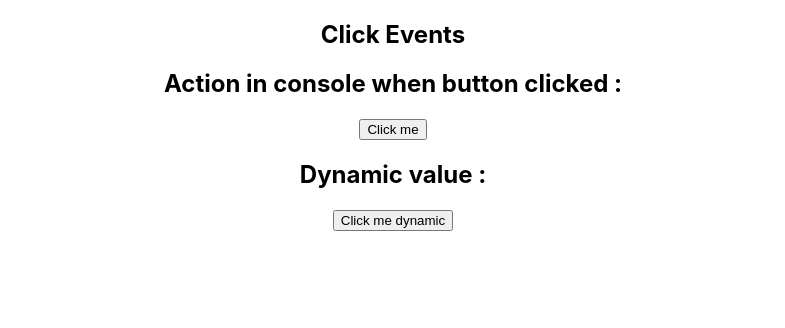
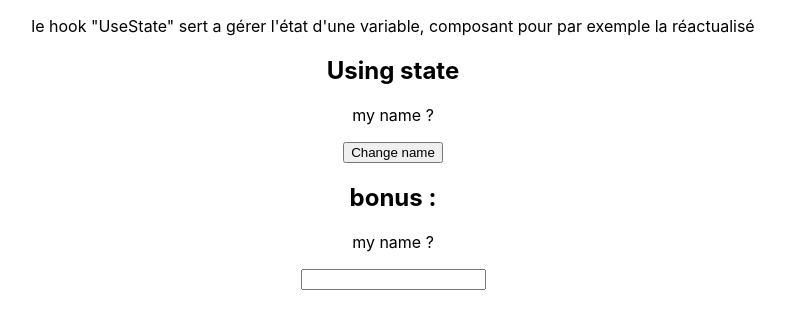
Before and after one commit to Mekune/React, a React (Create React App) app: page / in a window 1280 px wide. Shown: the top 328 px of the page, without its empty margins (247-1032 px from the left). Built offline with nearby package versions, Linux system fonts and the light colour scheme.

Commit message:
UseState

```diff
--- a/src/App.js
+++ b/src/App.js
@@ -1,10 +1,10 @@
 import "./App.css";
-import Click_Events from "./Click_Events";
+import Using_State from "./Using_State";
 
 function App() {
   return (
     <div className="App">
-      <Click_Events />
+      <Using_State />
     </div>
   );
 }
--- a/src/Click_Events.js
+++ /dev/null
@@ -1,21 +0,0 @@
-import React from "react";
-
-export default function Click_Events() {
-  const handleClick = () => {
-    console.log("hello world");
-  };
-
-  const handleClickAgain = (name) => {
-    console.log("hello " + name);
-  };
-  return (
-    <section>
-      <h2 className="title">Click Events</h2>
-      <h2>Action in console when button clicked :</h2>
-      <button onClick={handleClick}>Click me</button>
-
-      <h2>Dynamic value :</h2>
-      <button onClick={() => handleClickAgain("nans")}>Click me dynamic</button>
-    </section>
-  );
-}
--- /dev/null
+++ b/src/Using_State.js
@@ -0,0 +1,32 @@
+import React, { useState } from "react";
+
+export default function Using_State() {
+  // let name = "my name ?";
+  const [name, setName] = useState("my name ?");
+  const [name2, setName2] = useState("my name ?");
+
+  const handleClick = () => {
+    setName("nans");
+  };
+
+  const handleClick2 = (event) => {
+    setName2(event.target.value);
+  };
+  return (
+    <section>
+      <p className="definition">
+        le hook "UseState" sert a gérer l'état d'une variable, composant pour
+        par exemple la réactualisé
+      </p>
+      <h2 className="title">Using state</h2>
+
+      <p>{name}</p>
+      <button onClick={handleClick}>Change name</button>
+
+      <h2>bonus :</h2>
+
+      <p> {name2} </p>
+      <input onChange={handleClick2}></input>
+    </section>
+  );
+}
```
